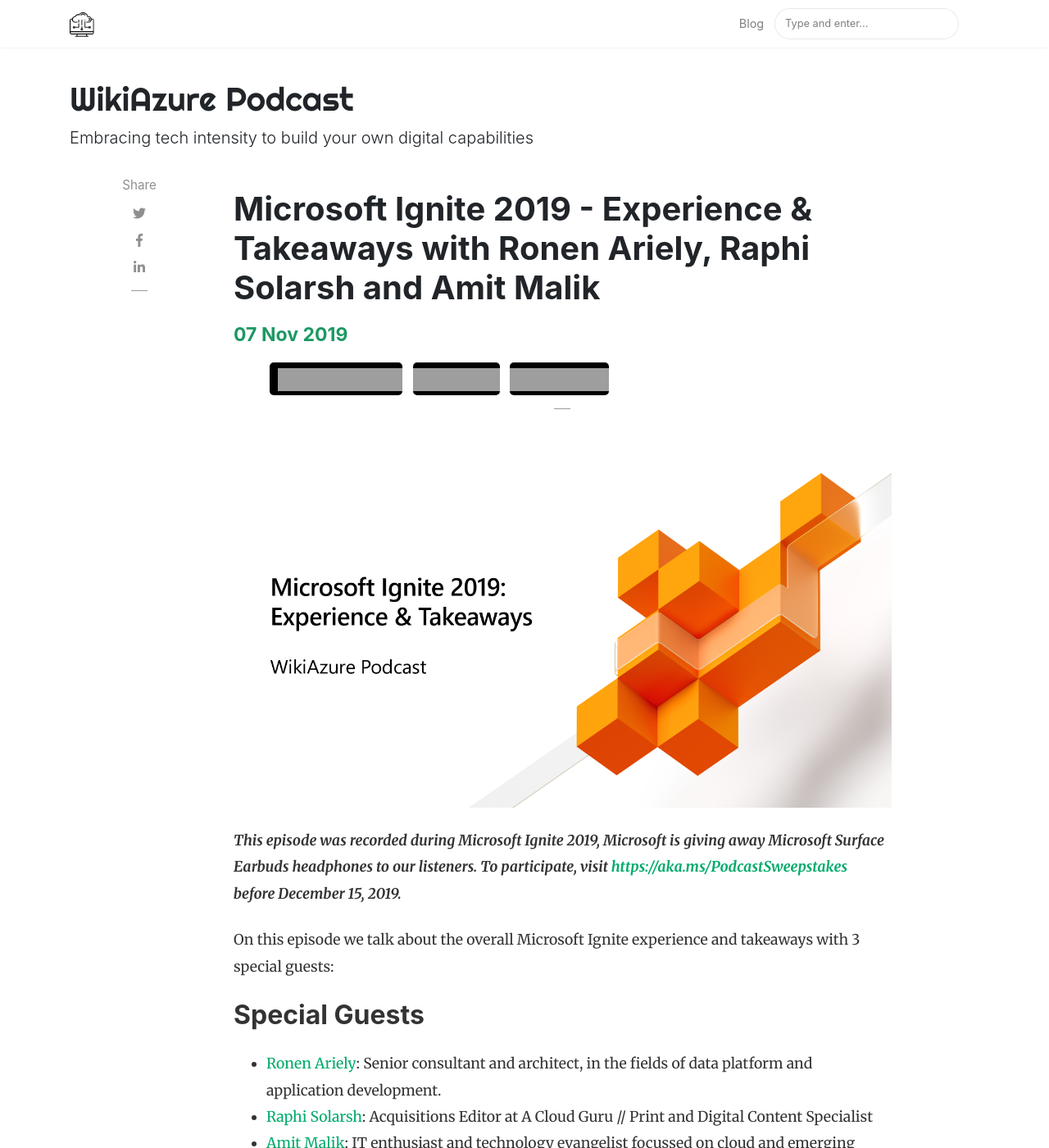
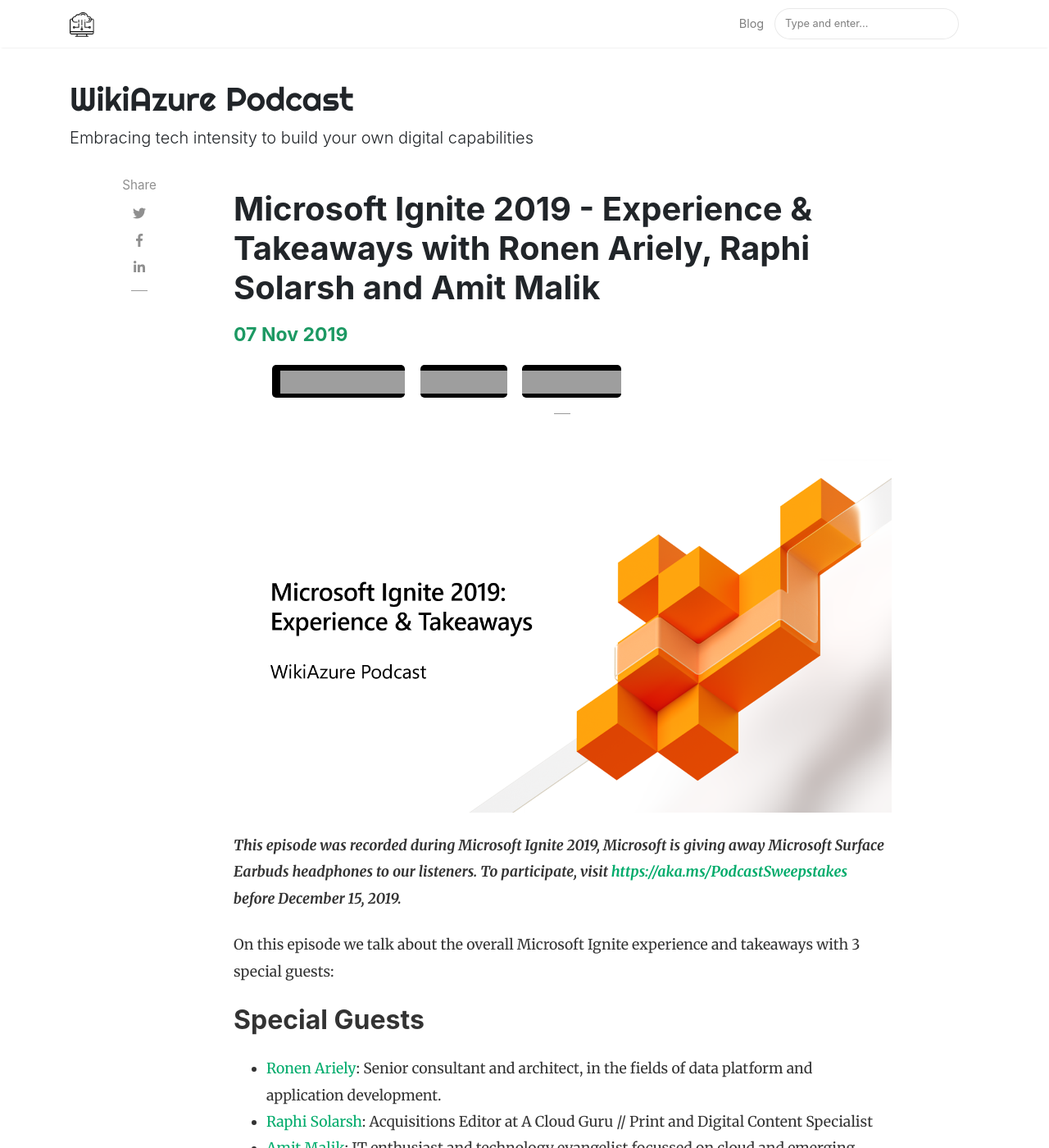
Before and after one commit to daveRendon/wikiazure-podcast, a Jekyll site: the page built from _posts/2019-11-07-episode-01-msignite-experience-and-takeaways.md, in a window 1280 px wide and 1400 px high. Shown: the whole window at 82% size. Built offline with Jekyll 4.4.1, drawn with Linux system fonts in a browser that asks for light colours; nearby versions of some CDN libraries; comment, search, counter and statistics services are not loaded; grey boxes are pictures that could not be loaded.

Commit message:
update screen.css

```diff
--- a/assets/css/screen.css
+++ b/assets/css/screen.css
@@ -899,5 +899,5 @@
     opacity: 0;
     transition: opacity .25s;
 }
-.podcast-suscribe ul li{display: inline-block;list-style-type: none;}
-.podcast-suscribe p time{    font-weight: bolder;color: #1C9963!important;font-size: 1.8em!important;font-family: -apple-system, system-ui, BlinkMacSystemFont, "Segoe UI", Roboto, "Helvetica Neue", Arial, sans-serif!important;}
+.podcast-suscribe ul li{display: inline-block;list-style-type: none;padding:3px}
+.podcast-suscribe p time{font-weight: bolder;color: #1C9963!important;font-size: 1.8em!important;font-family: -apple-system, system-ui, BlinkMacSystemFont, "Segoe UI", Roboto, "Helvetica Neue", Arial, sans-serif!important;}
```
